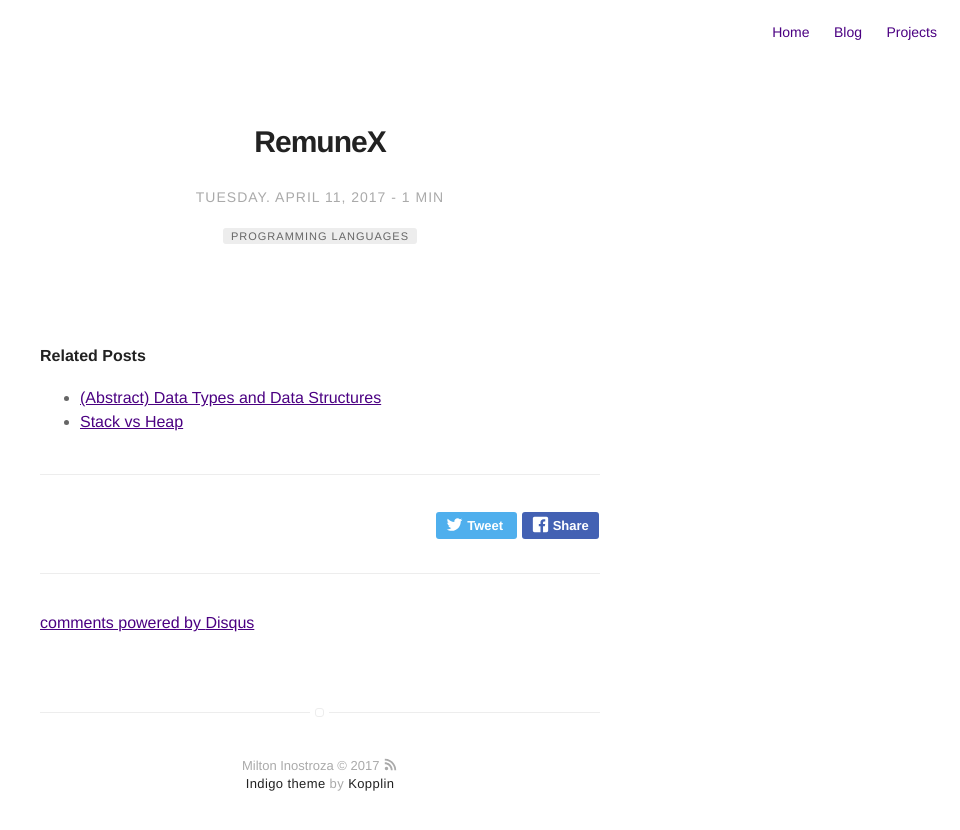
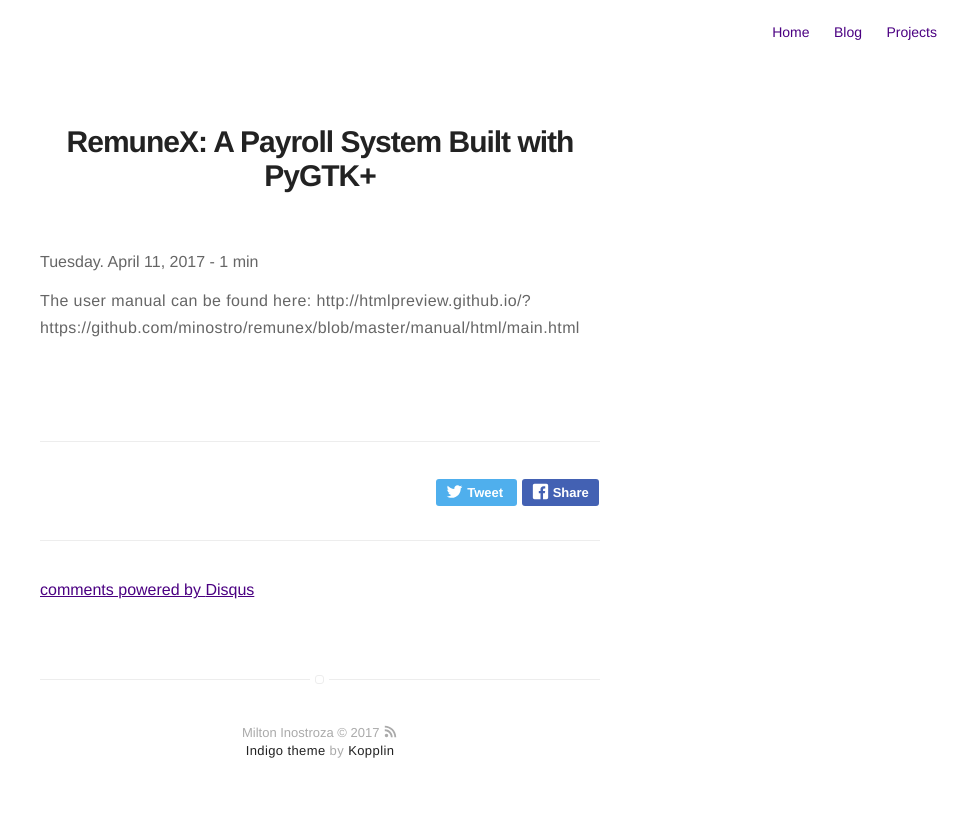
Before and after one commit to minostro/minostro.github.io, a Jekyll site: the page built from _posts/2017-04-11-remunex.markdown, in a window 1280 px wide. Shown: the top 830 px of the page, without its empty margins (320-1280 px from the left). Built offline with Jekyll 4.4.1, drawn with Linux system fonts in a browser that asks for light colours; comment, search, counter and statistics services are not loaded.

Commit message:
Update RemuneX post

```diff
--- a/_posts/2017-04-11-remunex.markdown
+++ b/_posts/2017-04-11-remunex.markdown
@@ -1,8 +1,8 @@
 ---
 layout: post
-title: "RemuneX"
+title: "RemuneX: A Payroll System Built with PyGTK+"
 date: 2017-04-11 20:24:00
-tag:
-- programming languages
 projects: true
 ---
+
+The user manual can be found here: http://htmlpreview.github.io/?https://github.com/minostro/remunex/blob/master/manual/html/main.html
```
